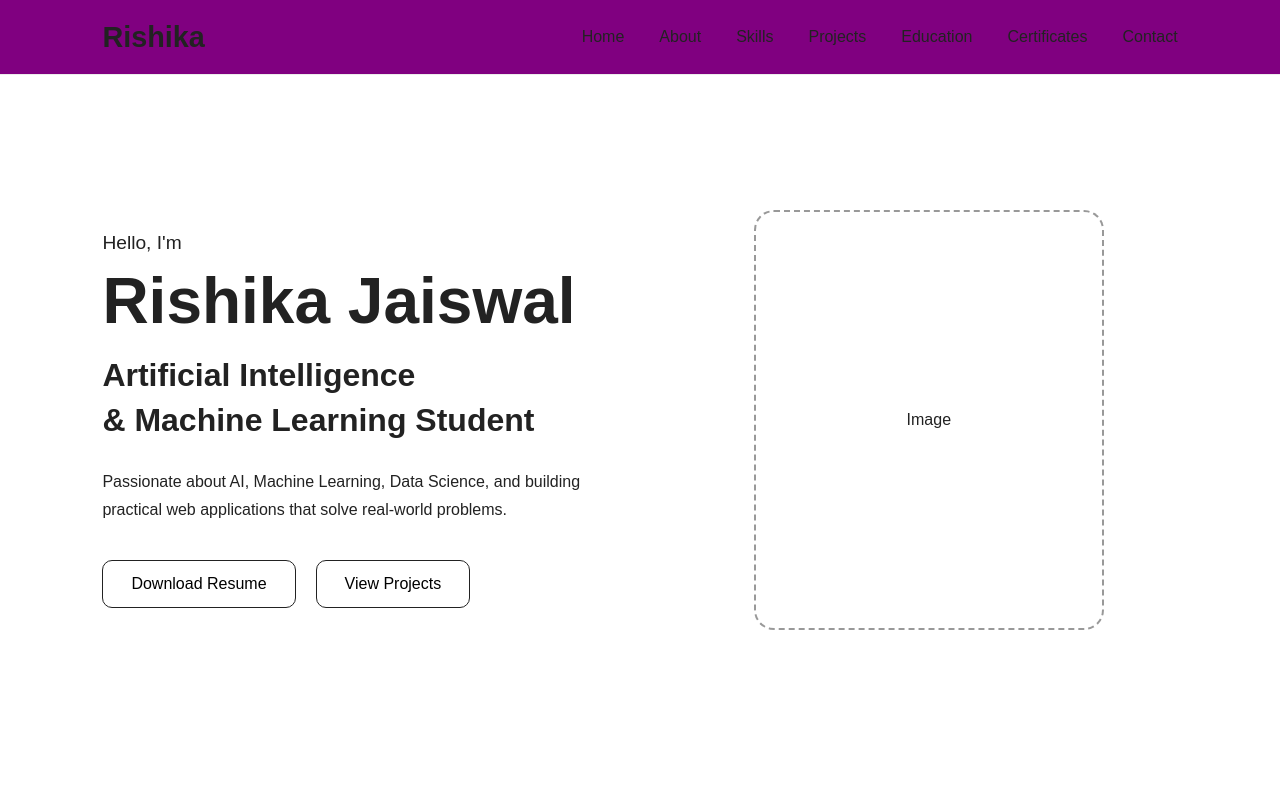
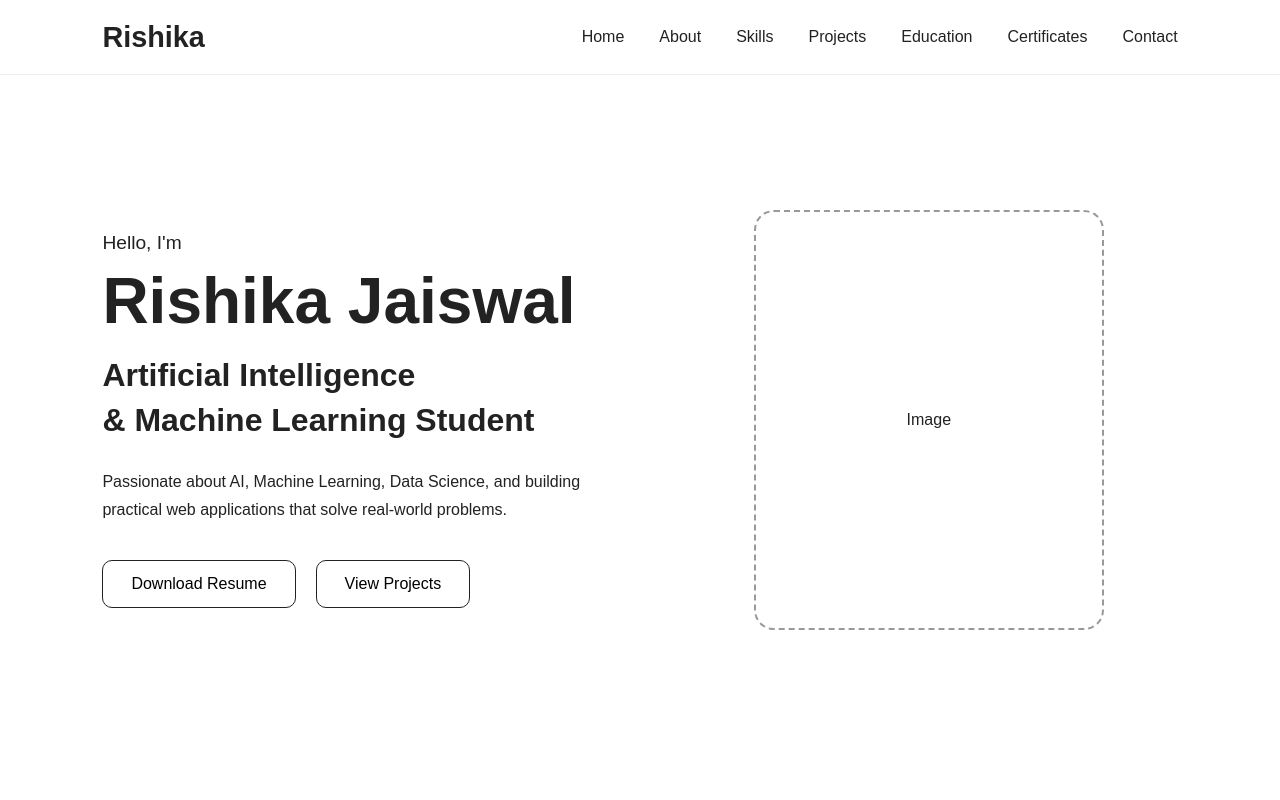
Before and after one commit to Rishikaj03/PORTFOLIO, a React app: page / in a window 1280 px wide. Shown: the top 800 px of the page. Built offline with nearby package versions, Linux system fonts and the light colour scheme; the HTML template or start-up script is replaced by a standard one.

Commit message:
Initial React Vite setup

```diff
--- a/src/NavBar.css
+++ b/src/NavBar.css
@@ -12,7 +12,7 @@
 
     padding: 0 8%;
 
-    background: purple;
+    background: white;
 
     z-index: 1000;
 
```
